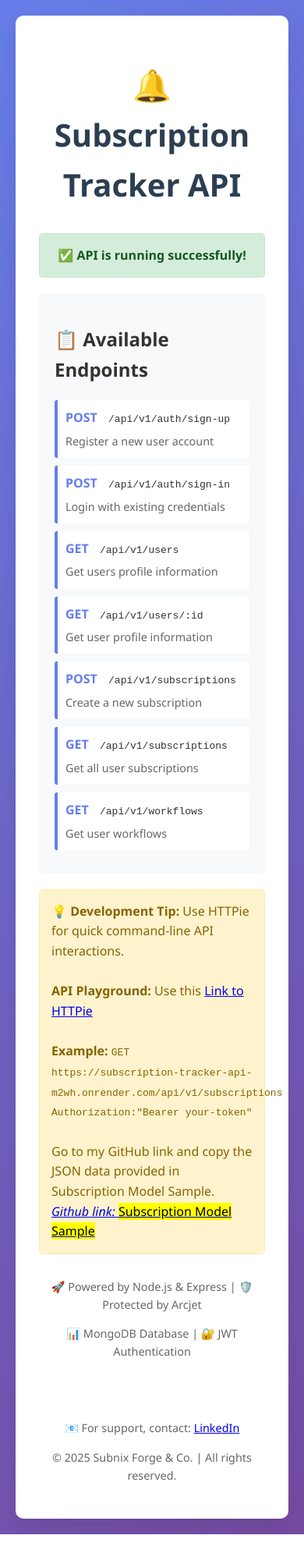
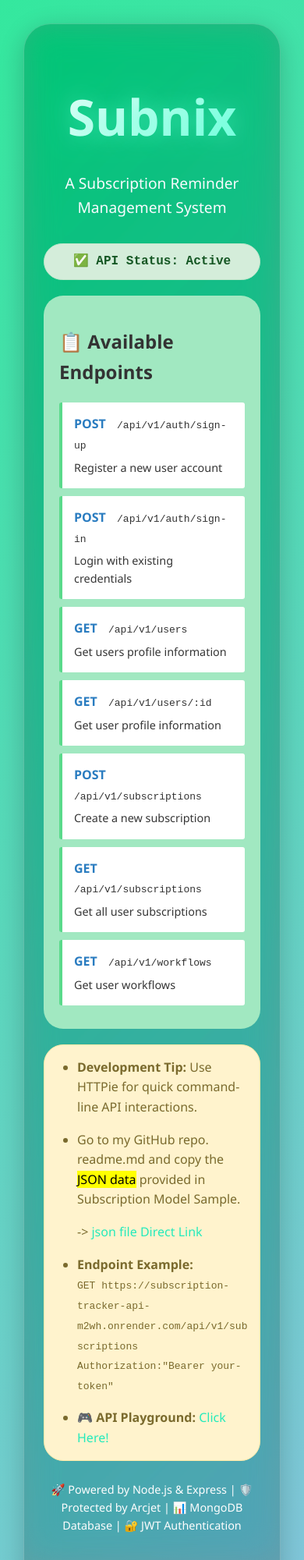
Before and after one commit to shayaan-git/subscription-tracker-api, a website: page public/index.html in a window 390 px wide. Shown: the top 2000 px of the page at 78% size. Before the commit the page ends 1967 px from the top, so only its background shows below. Drawn offline with Linux system fonts and the light colour scheme.

Commit message:
updated ui

```diff
--- a/public/index.html
+++ b/public/index.html
@@ -1,17 +1,20 @@
 <!DOCTYPE html>
 <html lang="en">
+
 <head>
     <meta charset="UTF-8">
     <meta name="viewport" content="width=device-width, initial-scale=1.0">
     <title>Subscription Tracker API</title>
     <link rel="stylesheet" href="style.css">
 </head>
+
 <body>
     <div class="container">
-            <h1>🔔 Subscription Tracker API</h1>
+        <h1>Subnix</h1>
+        <h3>A Subscription Reminder Management System</h3>
 
         <div class="status">
-                ✅ API is running successfully!
+            ✅ API Status: Active
         </div>
 
         <div class="endpoints">
@@ -55,24 +58,33 @@
         </div>
 
         <div class="note">
-                <strong>💡 Development Tip:</strong> Use HTTPie for quick command-line API interactions.
-                <br><br>
-                <strong>API Playground:</strong> Use this <a href="https://httpie.io/app" target="_blank">Link to HTTPie</a>
-                <br><br>
-                <strong>Example:</strong> <code> GET https://subscription-tracker-api-m2wh.onrender.com/api/v1/subscriptions Authorization:"Bearer your-token"</code>
-                <br><br>
-                Go to my GitHub link and copy the JSON data provided in Subscription Model Sample.
-                </br><a href = "https://github.com/shayaan-git/subscription-tracker-api" target ="_blank"><em>Github link: </em><mark>Subscription Model Sample</mark></a>
+            <ul>
+                <li><strong>Development Tip:</strong> Use HTTPie for quick command-line API interactions.
+                    <p>
+                <li>Go to my GitHub repo. readme.md and copy the <mark>JSON data</mark> provided in Subscription Model
+                    Sample.<p>
+                        -> <a
+                            href="https://github.com/shayaan-git/subscription-tracker-api?tab=readme-ov-file#-subscription-model-sample"
+                            target="_blank">json file Direct Link</a>
+                    <p>
+                <li><strong>Endpoint
+                        Example:<br></strong><code> GET https://subscription-tracker-api-m2wh.onrender.com/api/v1/subscriptions<br> Authorization:"Bearer your-token"</code>
+                    <p>
+                <li><strong>🎮 API Playground:</strong> <a href="https://httpie.io/app" target="_blank">Click Here!</a>
+            </ul>
         </div>
 
         <div class="footer">
-                <p>🚀 Powered by Node.js & Express | 🛡️ Protected by Arcjet</p>
-                <p>📊 MongoDB Database | 🔐 JWT Authentication</p>
-                <br><br>
-                <p>📧 For support, contact: <a href="https://www.linkedin.com/in/mohdshayaan/" target="_blank">LinkedIn</a></p>
-                <p>&copy; <span id = "year"></span> Subnix Forge & Co. | All rights reserved.</p>
+            <p>🚀 Powered by Node.js & Express | 🛡️ Protected by Arcjet | 📊 MongoDB Database | 🔐 JWT Authentication
+            </p><br>
+        </div>
+        <div class="footer-bottom">
+            <p>📧 For any queries: <a href="https://www.linkedin.com/in/mohdshayaan/" target="_blank">Contact
+                    Support</a>
+                <br>&copy; <span id="year"></span> Subnix Forge & Co. All rights reserved.
         </div>
     </div>
     <script src="main.js"></script>
 </body>
+
 </html>
--- a/public/main.js
+++ b/public/main.js
@@ -1,2 +1,2 @@
-// Footer Set the current year in the footer
+// Footer - Set the current year
 document.getElementById("year").textContent = new Date().getFullYear();
--- a/public/style.css
+++ b/public/style.css
@@ -1,74 +1,134 @@
 body {
-    font-family: 'Segoe UI', Tahoma, Geneva, Verdana, sans-serif;
+  font-family: "Segoe UI", Tahoma, Geneva, Verdana, sans-serif;
   line-height: 1.6;
   margin: 0;
   padding: 20px;
-    background: linear-gradient(135deg, #667eea 0%, #764ba2 100%);
+  background: linear-gradient(135deg, #34e89e, #85c4dd 100%);
   color: #333;
   min-height: 100vh;
 }
 .container {
-    max-width: 800px;
+  max-width: 900px;
   margin: 0 auto;
-    background: white;
-    padding: 30px;
-    border-radius: 10px;
-    box-shadow: 0 10px 30px rgba(0,0,0,0.1);
+  background: rgba(0, 0, 0, 0.2);
+  backdrop-filter: blur(20px) saturate(140%);
+  -webkit-backdrop-filter: blur(20px) saturate(140%);
+  z-index: 1000;
+  padding: 20px;
+  border: 1px solid rgba(255, 255, 255, 0.2);
+  border-radius: 35px;
+  box-shadow: 0 8px 32px rgba(0, 0, 0, 0.2)
 }
 h1 {
-    color: #2c3e50;
+  color: #f7fafd;
+  text-align: center;
+  margin-bottom: 10px;
+  font-size: 3.5em;
+  font-weight: 700;
+  background: linear-gradient(135deg, #ffffff, #64ffda);
+  -webkit-background-clip: text;
+  -webkit-text-fill-color: transparent;
+  background-clip: text;
+  text-shadow: 0 0 30px rgba(100, 255, 218, 0.5);
+}
+h3 {
+  color: #f7fafd;
   text-align: center;
   margin-bottom: 30px;
-    font-size: 2.5em;
+  font-weight: 300;
+  font-size: 1.2em;
 }
 .status {
   background: #d4edda;
   border: 1px solid #c3e6cb;
-    border-radius: 5px;
-    padding: 15px;
-    margin: 20px 0;
+  border-radius: 25px;
+  padding: 10px;
+  margin: 2px 0;
   text-align: center;
   color: #155724;
   font-weight: bold;
+  font-family: "Courier New", monospace;
 }
 .endpoints {
-    background: #f8f9fa;
-    border-radius: 5px;
+  background: #a1e8c1;
+  border-radius: 25px;
   padding: 20px;
   margin: 20px 0;
 }
 .endpoint {
   margin: 10px 0;
-    padding: 10px;
-    background: white;
-    border-left: 4px solid #667eea;
+  padding: 15px;
+  background: #ffffff;
+  border-left: 4px solid #5ada8b;
   border-radius: 3px;
 }
 .method {
   font-weight: bold;
-    color: #667eea;
+  color: #2a7cc0;
   margin-right: 10px;
 }
 .description {
-    color: #666;
+  color: #363636;
   font-size: 0.9em;
   margin-top: 5px;
 }
 .note {
   background: #fff3cd;
   border: 1px solid #ffeaa7;
-    border-radius: 5px;
-    padding: 15px;
+  border-radius: 25px;
+  padding-right: 15px;
+  padding-left: 2px;
   margin: 20px 0;
-    color: #856404;
+  color: #7a6a2d;
+  white-space: normal;
+  overflow-wrap: break-word;
+  /* word-break: break-all; */
+  max-width: 100%;
 }
+.note a {
+  color: #24eabb;
+  text-decoration: none;
+  transition: all 0.3s ease;
+}
+.note a:hover {
+  color: #ffffff;
+  text-shadow: 0 0 10px #006850;
+}
+
 .footer {
   text-align: center;
-    margin-top: 30px;
-    color: #666;
+  margin-top: 25px;
+  color: #fefdfd;
   font-size: 0.9em;
 }
 .footer-bottom {
-    text-align: left;    /* Left align only the bottom content */
-    margin-top: 15px;
+  text-align: center;
+  margin: 2px;
+  color: #fefdfd;
+  font-size: 0.9em;
 }
+.footer-bottom a {
+  color: #64ffda;
+  text-decoration: none;
+  transition: all 0.3s ease;
+}
+.footer-bottom a:hover {
+  color: #ffffff;
+  text-shadow: 0 0 10px #64ffda;
+}
+
+/* Responsive Styles */
+@media (max-width: 768px) {
+  .container {
+    padding: 25px;
+    margin: 10px;
+  }
+
+  h1 {
+    font-size: 4em;
+  }
+
+  .endpoint {
+    padding: 15px;
+  }
+}
```
Also changed, not shown: README.md. Lines whose indentation alone changed are shown as unchanged.
